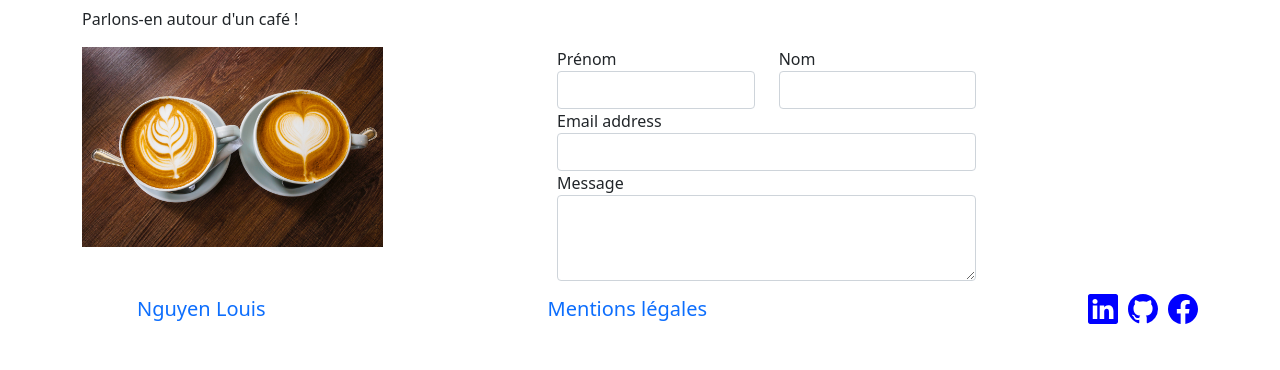
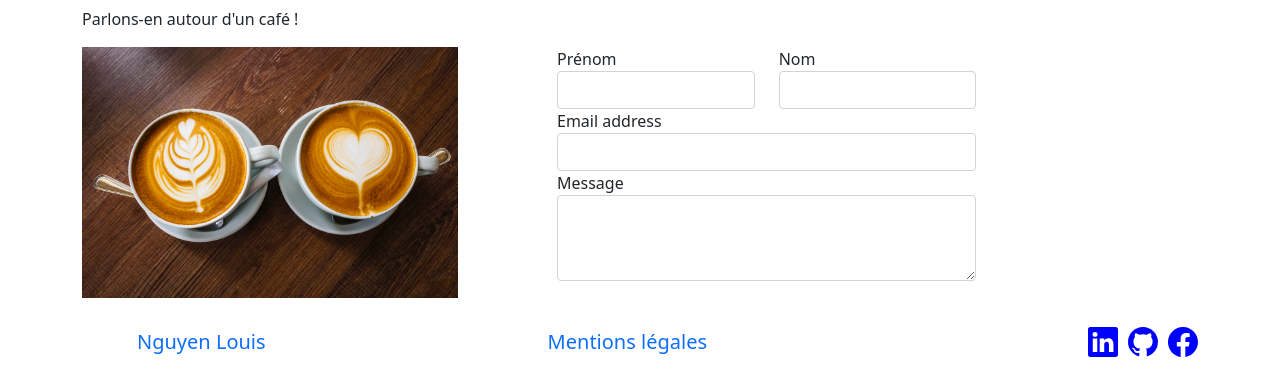
Before and after one commit to Azlou77/boostrap-project, a PHP site: page /project/index.html in a window 1280 px wide. Shown: the part 1773-2143 px from the top of the page. Before the commit the page ends 2097 px from the top, so only its background shows below. Run offline with PHP 8.4, Linux system fonts and the light colour scheme.

Commit message:
add section contact

```diff
--- a/project/css/style.css
+++ b/project/css/style.css
@@ -48,6 +48,13 @@ svg{
     }
 
 }
+/*contact section*/
+@media (max-width: 768px) {
+    figure.col-10{
+        margin-left: revert;
+    }
+
+}
 
 
 /*footer*/
--- a/project/index.html
+++ b/project/index.html
@@ -17,7 +17,7 @@
     <!--menu-->
     <main class="container-fluid">
         <div class="row mt-5">
-            <div class="col col-md-6 ">
+            <div class="col col-md-6">
                 <nav class="navbar navbar-expand-md fixed-top  bg-white">
                     <a class="navbar-brand" href="...">Nguyen Louis</a>
                     <!--button toggle-->
@@ -379,16 +379,16 @@
         <h2>Un projet de création web</h2>
         <p>Parlons-en autour d'un café !</p>
         <div class="row">
-            <div class="col-5">
+            <div class="col-12 col-md-12 col-lg-5">
                 <!--side picture-->
-                <figure class="col-8">
+                <figure class="col-10">
                     <img src="img/cofee.jpg" class="img-fluid" alt="coffe image">
                     <figcaption class="text-center"></figcaption>
                 </figure>
             </div>
-            <div class="col-7">
+            <div class="col-10 col-lg-7">
                 <div class="row ">
-                    <div class="col-8">
+                    <div class="col-lg-8">
                         <!--Form contact-->
                         <form>
                             <div class="row">
```
Also changed, not shown: project/README.md.
